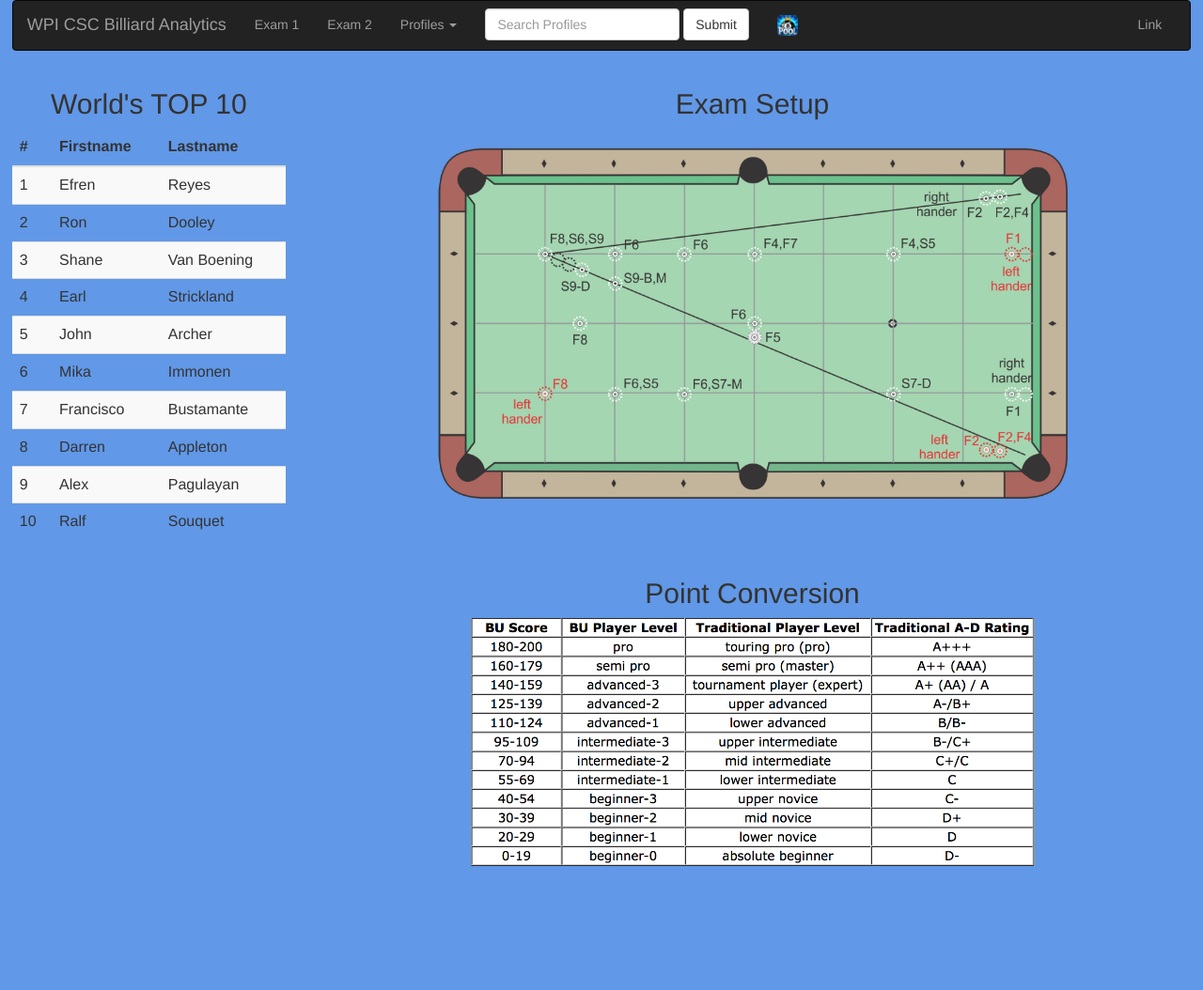
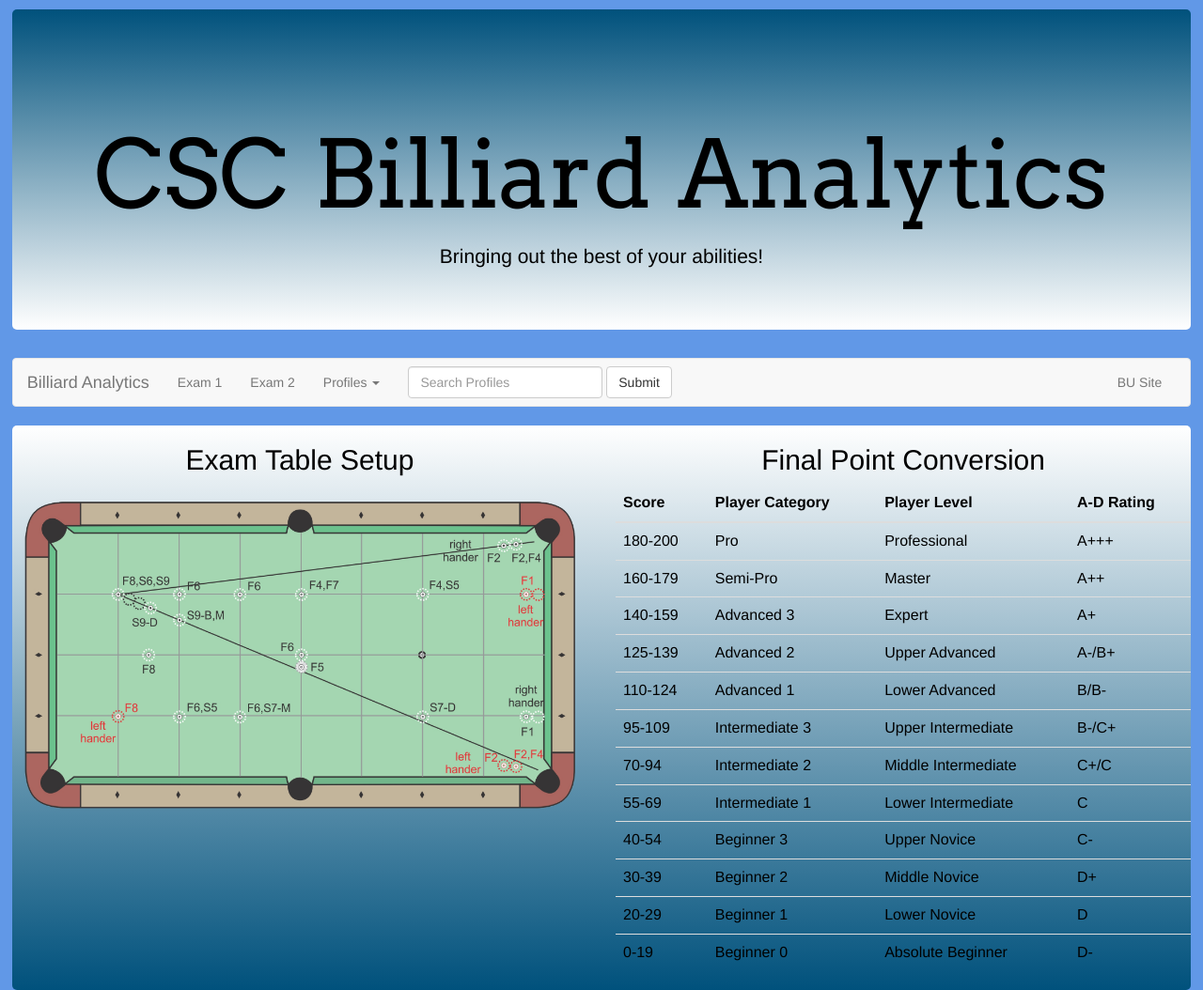
Before and after one commit to jabel3141/cs4241-Billiards, a website: page index.html in a window 1280 px wide. Shown: the whole page at 94% size. Before the commit the page ends 922 px from the top, so only its background shows below. Drawn offline with nearby package versions, Linux system fonts and the light colour scheme.

Commit message:
index restyling + experimenting

```diff
--- a/index.html
+++ b/index.html
@@ -3,20 +3,128 @@
   <link rel="stylesheet" href="https://maxcdn.bootstrapcdn.com/bootstrap/3.3.7/css/bootstrap.min.css">
   <script src="https://ajax.googleapis.com/ajax/libs/jquery/3.2.0/jquery.min.js"></script>
   <script src="https://maxcdn.bootstrapcdn.com/bootstrap/3.3.7/js/bootstrap.min.js"></script>
+  <link href="https://fonts.googleapis.com/css?family=Arvo" rel="stylesheet">
   <link id="css" rel="stylesheet" type="text/css" href="style.css"/>
+
+  <style>
+  table {color: black;}
+
+  .grad {
+    background: red; /* For browsers that do not support gradients */
+    background: -webkit-linear-gradient(#00517C, white); /* For Safari 5.1 to 6.0 */
+    background: -o-linear-gradient(#00517C, white); /* For Opera 11.1 to 12.0 */
+    background: -moz-linear-gradient(#00517C, white); /* For Firefox 3.6 to 15 */
+    background: linear-gradient(#00517C, white); /* Standard syntax */
+  }
+
+  .grad-inverse {
+    background: red; /* For browsers that do not support gradients */
+    background: -webkit-linear-gradient(white, #00517C); /* For Safari 5.1 to 6.0 */
+    background: -o-linear-gradient(white, #00517C); /* For Opera 11.1 to 12.0 */
+    background: -moz-linear-gradient(white, #00517C); /* For Firefox 3.6 to 15 */
+    background: linear-gradient(white, #00517C); /* Standard syntax */
+  }
+
+  .animate {
+    font-size: 50px;
+    margin: 100px 0 0;
+  }
+
+  .animate span {
+    display: inline-block;
+  }
+
+  .animate span:nth-of-type(2) {
+    animation-delay: .05s;
+  }
+  .animate span:nth-of-type(3) {
+    animation-delay: .1s;
+  }
+  .animate span:nth-of-type(4) {
+    animation-delay: .15s;
+  }
+  .animate span:nth-of-type(5) {
+    animation-delay: .2s;
+  }
+  .animate span:nth-of-type(6) {
+    animation-delay: .25s;
+  }
+  .animate span:nth-of-type(7) {
+    animation-delay: .3s;
+  }
+  .animate span:nth-of-type(8) {
+    animation-delay: .35s;
+  }
+  .animate span:nth-of-type(9) {
+    animation-delay: .4s;
+  }
+  .animate span:nth-of-type(10) {
+    animation-delay: .45s;
+  }
+  .animate span:nth-of-type(11) {
+    animation-delay: .5s;
+  }
+  .animate span:nth-of-type(12) {
+    animation-delay: .55s;
+  }
+  .animate span:nth-of-type(13) {
+    animation-delay: .6s;
+  }
+  .animate span:nth-of-type(14) {
+    animation-delay: .65s;
+  }
+  .animate span:nth-of-type(15) {
+    animation-delay: .7s;
+  }
+  .animate span:nth-of-type(16) {
+    animation-delay: .75s;
+  }
+  .animate span:nth-of-type(17) {
+    animation-delay: .8s;
+  }
+  .animate span:nth-of-type(18) {
+    animation-delay: .85s;
+  }
+  .animate span:nth-of-type(19) {
+    animation-delay: .9s;
+  }
+  .animate span:nth-of-type(20) {
+    animation-delay: .95s;
+  }
+
+  .one span {
+    color: black;
+    font-family: 'Arvo', sans-serif;
+    font-size: 2em;
+    opacity: 0;
+    transform: translate(-150px, -50px) rotate(-180deg) scale(3);
+    animation: revolveScale .4s forwards;
+  }
+
+  @keyframes revolveScale {
+    60% {
+      transform: translate(20px, 20px) rotate(30deg) scale(.3);
+    }
+
+    100% {
+      transform: translate(0) rotate(0) scale(1);
+      opacity: 1;
+    }
+  }
+
+  </style>
 </head>
 <body>
-    <!--
-    Jumbotron
-    About
-    Link to BU Exam Site
-    Initial Table Setup
-    BU Score and Rating Table
 
-    Link to http://billiarduniversity.org/exams.html
-  -->
+  <div class="jumbotron grad">
+    <center><div class="animate one">
+      <span>C</span><span>S</span><span>C</span>&nbsp;
+      <span>B</span><span>i</span><span>l</span><span>l</span><span>i</span><span>a</span><span>r</span><span>d</span>&nbsp;
+      <span>A</span><span>n</span><span>a</span><span>l</span><span>y</span><span>t</span><span>i</span><span>c</span><span>s</span></center>
+      <center><p>Bringing out the best of your abilities!</p></center>
+    </div>
 
-  <nav class="navbar navbar-inverse">
+    <nav class="navbar navbar-default">
       <div class="container-fluid">
         <div class="navbar-header">
           <button type="button" class="navbar-toggle collapsed" data-toggle="collapse" data-target="#bs-example-navbar-collapse-2">
@@ -25,7 +133,7 @@
             <span class="icon-bar"></span>
             <span class="icon-bar"></span>
           </button>
-        <a class="navbar-brand" href="#"><span class="active">WPI CSC Billiard Analytics </span> <span class="sr-only">Current</span></a>
+          <a class="navbar-brand" href="#"><span class="active">Billiard Analytics </span> <span class="sr-only">Current</span></a>
         </div>
 
         <div class="collapse navbar-collapse" id="bs-example-navbar-collapse-2">
@@ -50,116 +158,114 @@
             <button type="submit" class="btn btn-default">Submit</button>
           </form>
           <ul class="nav navbar-nav navbar-left">
-          <li>
-            <a href="https://www.miniclip.com/games/8-ball-pool-multiplayer/en/#t-w-c-H" target="_blank">
-              <img src="img/home/3.png" alt="easter_egg" width="22px" height="22px" class="img-responsive center-block" id="unhide">
-            </a>
-          </li>
+
           </ul>
           <ul class="nav navbar-nav navbar-right">
-          <li><a href="http://billiarduniversity.org/exams.html" target="_blank">Link</a></li>
+            <li><a href="http://billiarduniversity.org/exams.html" target="_blank">BU Site</a></li>
           </ul>
         </div>
       </div>
     </nav>
 
+    <div class="main grad-inverse">
       <div class="row">
-    <div class="col-sm-3">
-      <h2><center>World's TOP 10</center></h2>
-      <div class="table-responsive">
-        <table class="table table-striped">
+        <div class="col-sm-6">
+          <h2><center>Exam Table Setup</center></h2>
+          <img src="img/home/1.png" alt="General Setup" width="100%" class="img-responsive center-block">
+        </div>
+        <div class="col-sm-6">
+          <h2><center>Final Point Conversion</center></h2>
+          <table class="table">
             <thead>
               <tr>
-              <th>#</th>
-              <th>Firstname</th>
-              <th>Lastname</th>
+                <th>Score</th>
+                <th>Player Category</th>
+                <th>Player Level</th>
+                <th>A-D Rating</th>
               </tr>
             </thead>
             <tbody>
               <tr>
-              <td>1</td>
-              <td>Efren</td>
-              <td>Reyes</td>
+                <td>180-200</td>
+                <td>Pro</td>
+                <td>Professional</td>
+                <td>A+++</td>
               </tr>
               <tr>
-              <td>2</td>
-              <td>Ron</td>
-              <td>Dooley</td>
+                <td>160-179</td>
+                <td>Semi-Pro</td>
+                <td>Master</td>
+                <td>A++</td>
               </tr>
               <tr>
-              <td>3</td>
-              <td>Shane</td>
-              <td>Van Boening</td>
+                <td>140-159</td>
+                <td>Advanced 3</td>
+                <td>Expert</td>
+                <td>A+</td>
               </tr>
               <tr>
-              <td>4</td>
-              <td>Earl</td>
-              <td>Strickland</td>
+                <td>125-139</td>
+                <td>Advanced 2</td>
+                <td>Upper Advanced</td>
+                <td>A-/B+</td>
               </tr>
               <tr>
-              <td>5</td>
-              <td>John</td>
-              <td>Archer</td>
+                <td>110-124</td>
+                <td>Advanced 1</td>
+                <td>Lower Advanced</td>
+                <td>B/B-</td>
               </tr>
               <tr>
-              <td>6</td>
-              <td>Mika</td>
-              <td>Immonen</td>
+                <td>95-109</td>
+                <td>Intermediate 3</td>
+                <td>Upper Intermediate</td>
+                <td>B-/C+</td>
               </tr>
               <tr>
-              <td>7</td>
-              <td>Francisco</td>
-              <td>Bustamante</td>
+                <td>70-94</td>
+                <td>Intermediate 2</td>
+                <td>Middle Intermediate</td>
+                <td>C+/C</td>
               </tr>
               <tr>
-              <td>8</td>
-              <td>Darren</td>
-              <td>Appleton</td>
+                <td>55-69</td>
+                <td>Intermediate 1</td>
+                <td>Lower Intermediate</td>
+                <td>C</td>
               </tr>
               <tr>
-              <td>9</td>
-              <td>Alex</td>
-              <td>Pagulayan</td>
+                <td>40-54</td>
+                <td>Beginner 3</td>
+                <td>Upper Novice</td>
+                <td>C-</td>
               </tr>
               <tr>
-              <td>10</td>
-              <td>Ralf</td>
-              <td>Souquet</td>
+                <td>30-39</td>
+                <td>Beginner 2</td>
+                <td>Middle Novice</td>
+                <td>D+</td>
+              </tr>
+              <tr>
+                <td>20-29</td>
+                <td>Beginner 1</td>
+                <td>Lower Novice</td>
+                <td>D</td>
+              </tr>
+              <tr>
+                <td>0-19</td>
+                <td>Beginner 0</td>
+                <td>Absolute Beginner</td>
+                <td>D-</td>
               </tr>
             </tbody>
           </table>
         </div>
       </div>
-    <h2><center>Exam Setup</center></h2>
-    <div class="col-sm-9">
-     <img src="img/home/1.png" alt="General Setup" width="700px" height="350px" class="img-responsive center-block">
 
     </div>
- </div>
-
-  <div class="row">
-    <div class="col-sm-3">
-    </div>
-    <div class="col-sm-9">
-      <h2><center>Point Conversion</center></h2>
-      <img src="img/home/2.png" alt="Point Conversion" width="600px" height="300px" class="img-responsive center-block">
-    </div>
-  </div>
-
   </body>
 
   <script>
 
-
-    var picture = document.getElementById('unhide');
-
-    picture.addEventListener("mouseout", function(){
-      picture.style.display = 'none';
-    });
-    picture.addEventListener("mouseover", function(){
-      picture.style.display = 'block';
-    });
-
-
   </script>
   </html>
--- a/style.css
+++ b/style.css
@@ -3,3 +3,17 @@ body {
 	margin: auto;
 	background-color: #6198E7;
 }
+
+.jumbotron {
+	color: black;
+	background-color: #E3E3E3;
+	border-radius: 5px;
+	margin-top: 10px;
+	padding-top: 5px;
+}
+
+.main {
+	color: black;
+	background-color: #E3E3E3;
+	border-radius: 5px;
+}
```
Lines whose indentation alone changed are shown as unchanged.
